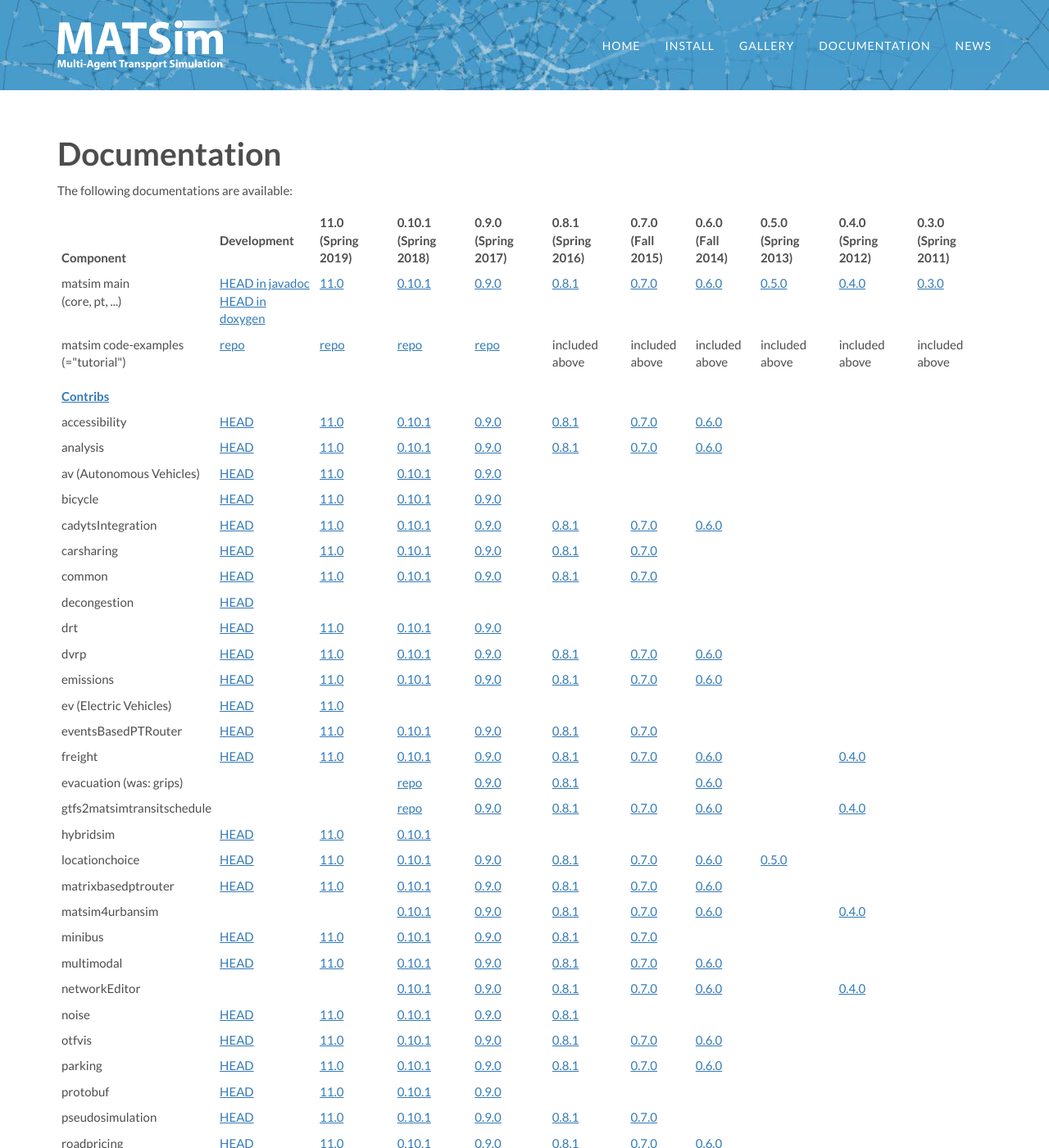
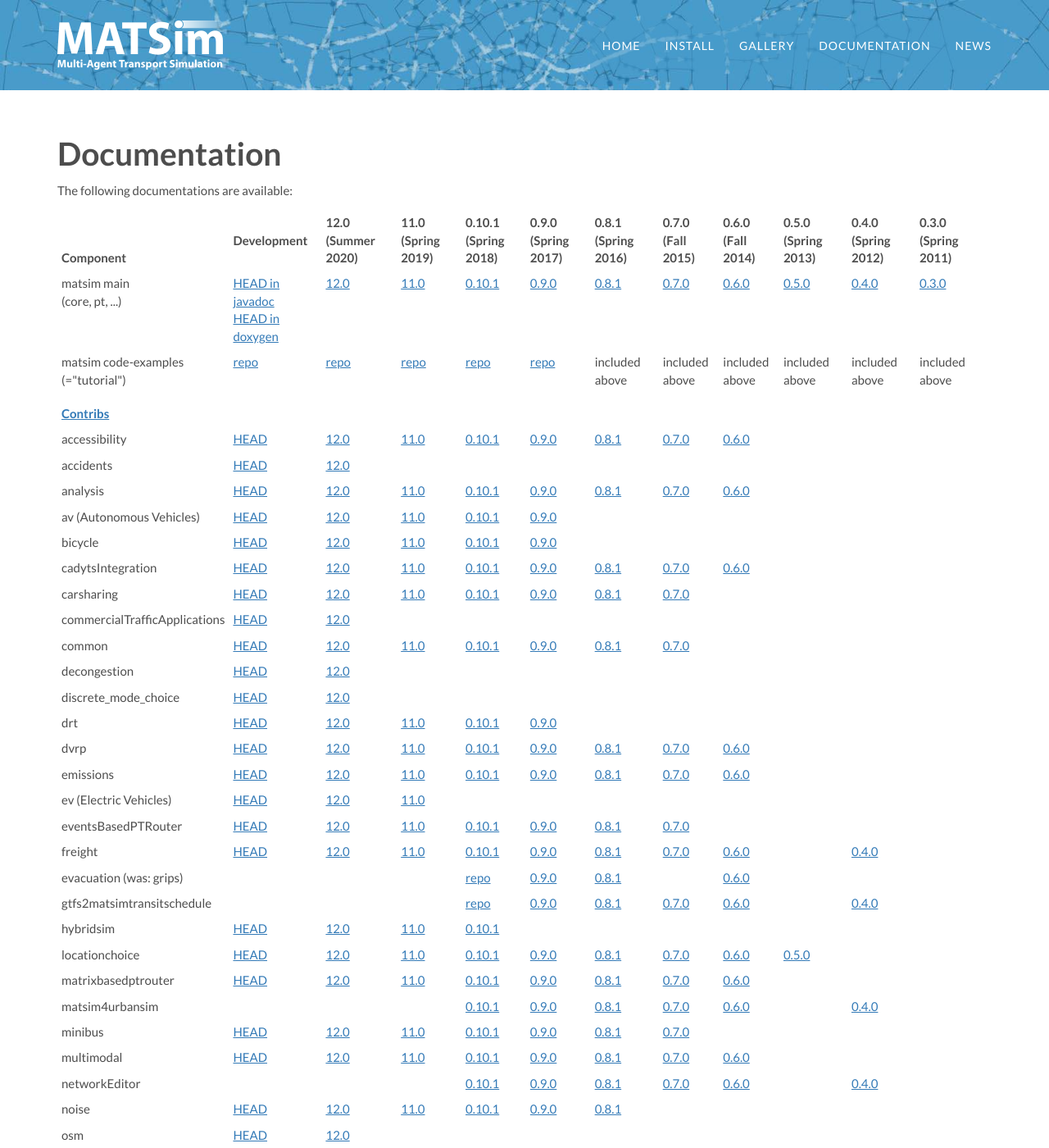
Before and after one commit to matsim-org/jekyll-website, a Jekyll site: the page built from javadoc.md, in a window 1280 px wide and 1400 px high. Shown: the whole window at 82% size. Built offline with Jekyll 4.4.1, drawn with Linux system fonts in a browser that asks for light colours; some web fonts are replaced; some of the changed text lies outside the part shown.

Commit message:
update javadocs with release 12 javadoc.md

```diff
--- a/javadoc.md
+++ b/javadoc.md
@@ -16,6 +16,7 @@
 <tr>
 <th scope="col" >Component</th>
 <th scope="col" >Development<br>&nbsp;</th>
+<th scope="col" >12.0<br>(Summer 2020)</th>
 <th scope="col" >11.0<br>(Spring 2019)</th>
 <th scope="col" >0.10.1<br>(Spring 2018)</th>
 <th scope="col" >0.9.0<br>(Spring 2017)</th>
@@ -31,6 +32,7 @@
 <tr>
 <td >matsim main<br>(core, pt, ...)</td>
 <td ><a href="http://ci.matsim.org:8080/job/MATSim_M2/ws/matsim/target/site/apidocs/index.html">HEAD in javadoc</a><br><a href="http://matsim.org/doxygen">HEAD in doxygen</a></td>
+<td ><a href="/apidocs/core/12.0/">12.0</a></td>
 <td ><a href="/apidocs/core/11.0/">11.0</a></td>
 <td ><a href="/apidocs/core/0.10.1/">0.10.1</a></td>
 <td ><a href="/apidocs/core/0.9.0/">0.9.0</a></td>
@@ -44,6 +46,7 @@
 <tr>
 <td >matsim code-examples<br>(="tutorial")</td>
 <!-- <td ><a href="http://ci.matsim.org:8080/view/All/job/MATSim_tutorial/javadoc/index.html">HEAD</a></td> -->
+<td><a href="https://github.com/matsim-org/matsim-code-examples">repo</a></td>
 <td><a href="https://github.com/matsim-org/matsim-code-examples">repo</a></td>
 <td><a href="https://github.com/matsim-org/matsim-code-examples">repo</a></td>
 <td><a href="https://github.com/matsim-org/matsim-code-examples">repo</a></td>
@@ -65,9 +68,11 @@
 <td ></td>
 <td ></td>
 <td ></td>
+<td ></td>
 </tr>
 <tr>
 <td ><strong><a href="/extensions">Contribs</a></strong></td>
+<td ></td>
 <td ></td>
 <td ></td>
 <td ></td>
@@ -80,6 +85,7 @@
 <tr>
 <td >accessibility</td>
 <td ><a href="http://ci.matsim.org:8080/job/MATSim_contrib_M2/ws/contribs/accessibility/target/site/apidocs/index.html">HEAD</a></td>
+<td ><a href="/apidocs/accessibility/12.0/">12.0</a></td>
 <td ><a href="/apidocs/accessibility/11.0/">11.0</a></td>
 <td ><a href="/apidocs/accessibility/0.10.1/">0.10.1</a></td>
 <td ><a href="/apidocs/accessibility/0.9.0/">0.9.0</a></td>
@@ -91,8 +97,23 @@
 <td ></td>
 </tr>
 <tr>
+<td >accidents</td>
+<td ><a href="http://ci.matsim.org:8080/job/MATSim_contrib_M2/ws/contribs/accidents/target/site/apidocs/index.html">HEAD</a></td>
+<td ><a href="/apidocs/accidents/12.0/">12.0</a></td>
+<td ></td>
+<td ></td>
+<td ></td>
+<td ></td>
+<td ></td>
+<td ></td>
+<td ></td>
+<td ></td>
+<td ></td>
+</tr>
+<tr>
 <td >analysis</td>
 <td ><a href="http://ci.matsim.org:8080/job/MATSim_contrib_M2/ws/contribs/analysis/target/site/apidocs/index.html">HEAD</a></td>
+<td ><a href="/apidocs/analysis/12.0/">12.0</a></td>
 <td ><a href="/apidocs/analysis/11.0/">11.0</a></td>
 <td ><a href="/apidocs/analysis/0.10.1/">0.10.1</a></td>
 <td ><a href="/apidocs/analysis/0.9.0/">0.9.0</a></td>
@@ -106,6 +127,7 @@
 <tr>
 <td >av (Autonomous Vehicles)</td>
 <td ><a href="http://ci.matsim.org:8080/job/MATSim_contrib_M2/ws/contribs/av/target/site/apidocs/index.html">HEAD</a></td>
+<td ><a href="/apidocs/av/12.0/">12.0</a></td>
 <td ><a href="/apidocs/av/11.0/">11.0</a></td>
 <td ><a href="/apidocs/av/0.10.1/">0.10.1</a></td>
 <td ><a href="/apidocs/av/0.9.0/">0.9.0</a></td>
@@ -119,6 +141,7 @@
 <tr>
 <td >bicycle</td>
 <td ><a href="http://ci.matsim.org:8080/job/MATSim_contrib_M2/ws/contribs/bicycle/target/site/apidocs/index.html">HEAD</a></td>
+<td ><a href="/apidocs/bicycle/12.0/">12.0</a></td>
 <td ><a href="/apidocs/bicycle/11.0/">11.0</a></td>
 <td ><a href="/apidocs/bicycle/0.10.1/">0.10.1</a></td>
 <td ><a href="/apidocs/bicycle/0.9.0/">0.9.0</a></td>
@@ -132,6 +155,7 @@
 <tr>
 <td >cadytsIntegration</td>
 <td ><a href="http://ci.matsim.org:8080/job/MATSim_contrib_M2/ws/contribs/cadytsIntegration/target/site/apidocs/index.html">HEAD</a></td>
+<td ><a href="/apidocs/cadytsIntegration/12.0/">12.0</a></td>
 <td ><a href="/apidocs/cadytsIntegration/11.0/">11.0</a></td>
 <td ><a href="/apidocs/cadytsIntegration/0.10.1/">0.10.1</a></td>
 <td ><a href="/apidocs/cadytsIntegration/0.9.0/">0.9.0</a></td>
@@ -145,6 +169,7 @@
 <tr>
 <td >carsharing</td>
 <td ><a href="http://ci.matsim.org:8080/job/MATSim_contrib_M2/ws/contribs/carsharing/target/site/apidocs/index.html">HEAD</a></td>
+<td ><a href="/apidocs/carsharing/12.0/">12.0</a></td>
 <td ><a href="/apidocs/carsharing/11.0/">11.0</a></td>
 <td ><a href="/apidocs/carsharing/0.10.1/">0.10.1</a></td>
 <td ><a href="/apidocs/carsharing/0.9.0/">0.9.0</a></td>
@@ -156,8 +181,23 @@
 <td ></td>
 </tr>
 <tr>
+<td >commercialTrafficApplications</td>
+<td ><a href="http://ci.matsim.org:8080/job/MATSim_contrib_M2/ws/contribs/commercialTrafficApplications/target/site/apidocs/index.html">HEAD</a></td>
+<td ><a href="/apidocs/commercialTrafficApplications/12.0/">12.0</a></td>
+<td ></td>
+<td ></td>
+<td ></td>
+<td ></td>
+<td ></td>
+<td ></td>
+<td ></td>
+<td ></td>
+<td ></td>
+</tr>
+<tr>
 <td >common</td>
 <td ><a href="http://ci.matsim.org:8080/job/MATSim_contrib_M2/ws/contribs/common/target/site/apidocs/index.html">HEAD</a></td>
+<td ><a href="/apidocs/common/12.0/">12.0</a></td>
 <td ><a href="/apidocs/common/11.0/">11.0</a></td>
 <td ><a href="/apidocs/common/0.10.1/">0.10.1</a></td>
 <td ><a href="/apidocs/common/0.9.0/">0.9.0</a></td>
@@ -171,6 +211,23 @@
 <tr>
 <td >decongestion</td>
 <td ><a href="http://ci.matsim.org:8080/job/MATSim_contrib_M2/ws/contribs/decongestion/target/site/apidocs/index.html">HEAD</a></td>
+<td ><a href="/apidocs/decongestion/12.0/">12.0</a></td>
+<td ></td>
+<td ></td>
+<td ></td>
+<td ></td>
+<td ></td>
+<td ></td>
+<td ></td>
+<td ></td>
+<td ></td>
+<td ></td>
+</tr>
+<tr>
+<td >discrete_mode_choice</td>
+<td ><a href="http://ci.matsim.org:8080/job/MATSim_contrib_M2/ws/contribs/discrete_mode_choice/target/site/apidocs/index.html">HEAD</a></td>
+<td ><a href="/apidocs/discrete_mode_choice/12.0/">12.0</a></td>
+<td ></td>
 <td ></td>
 <td ></td>
 <td ></td>
@@ -184,6 +241,7 @@
 <tr>
 <td >drt</td>
 <td ><a href="http://ci.matsim.org:8080/job/MATSim_contrib_M2/ws/contribs/drt/target/site/apidocs/index.html">HEAD</a></td>
+<td ><a href="/apidocs/drt/12.0/">12.0</a></td>
 <td ><a href="/apidocs/drt/11.0/">11.0</a></td>
 <td ><a href="/apidocs/drt/0.10.1/">0.10.1</a></td>
 <td ><a href="/apidocs/drt/0.9.0/">0.9.0</a></td>
@@ -197,6 +255,7 @@
 <tr>
 <td >dvrp</td>
 <td ><a href="http://ci.matsim.org:8080/job/MATSim_contrib_M2/ws/contribs/dvrp/target/site/apidocs/index.html">HEAD</a></td>
+<td ><a href="/apidocs/dvrp/12.0/">12.0</a></td>
 <td ><a href="/apidocs/dvrp/11.0/">11.0</a></td>
 <td ><a href="/apidocs/dvrp/0.10.1/">0.10.1</a></td>
 <td ><a href="/apidocs/dvrp/0.9.0/">0.9.0</a></td>
@@ -210,6 +269,7 @@
 <tr>
 <td >emissions</td>
 <td ><a href="http://ci.matsim.org:8080/job/MATSim_contrib_M2/ws/contribs/emissions/target/site/apidocs/index.html">HEAD</a></td>
+<td ><a href="/apidocs/emissions/12.0/">12.0</a></td>
 <td ><a href="/apidocs/emissions/11.0/">11.0</a></td>
 <td ><a href="/apidocs/emissions/0.10.1/">0.10.1</a></td>
 <td ><a href="/apidocs/emissions/0.9.0/">0.9.0</a></td>
@@ -223,6 +283,7 @@
 <tr>
 <td >ev (Electric Vehicles)</td>
 <td ><a href="http://ci.matsim.org:8080/job/MATSim_contrib_M2/ws/contribs/ev/target/site/apidocs/index.html">HEAD</a></td>
+<td ><a href="/apidocs/ev/12.0/">12.0</a></td>
 <td ><a href="/apidocs/ev/11.0/">11.0</a></td>
 <td ></td>
 <td ></td><td >
@@ -235,6 +296,7 @@
 <tr>
 <td >eventsBasedPTRouter</td>
 <td ><a href="http://ci.matsim.org:8080/job/MATSim_contrib_M2/ws/contribs/eventsBasedPTRouter/target/site/apidocs/index.html">HEAD</a></td>
+<td ><a href="/apidocs/eventsBasedPTRouter/12.0/">12.0</a></td>
 <td ><a href="/apidocs/eventsBasedPTRouter/11.0/">11.0</a></td>
 <td ><a href="/apidocs/eventsBasedPTRouter/0.10.1/">0.10.1</a></td>
 <td ><a href="/apidocs/eventsBasedPTRouter/0.9.0/">0.9.0</a></td>
@@ -248,6 +310,7 @@
 <tr>
 <td >freight</td>
 <td ><a href="http://ci.matsim.org:8080/job/MATSim_contrib_M2/ws/contribs/freight/target/site/apidocs/index.html">HEAD</a></td>
+<td ><a href="/apidocs/freight/12.0/">12.0</a></td>
 <td ><a href="/apidocs/freight/11.0/">11.0</a></td>
 <td ><a href="/apidocs/freight/0.10.1/">0.10.1</a></td>
 <td ><a href="/apidocs/freight/0.9.0/">0.9.0</a></td>
@@ -260,6 +323,7 @@
 </tr>
 <tr>
 <td >evacuation (was: grips)</td>
+<td ></td>
 <td ></td>
 <td ></td>
 <td ><a href="https://github.com/matsim-org/evacuation-web-app">repo</a></td>
@@ -275,6 +339,7 @@
 <td >gtfs2matsimtransitschedule</td>
 <td ></td>
 <td ></td>
+<td ></td>
 <td ><a href="https://github.com/matsim-org/GTFS2MATSim">repo</a></td>
 <td ><a href="/apidocs/gtfs2matsimtransitschedule/0.9.0/">0.9.0</a></td>
 <td ><a href="/apidocs/gtfs2matsimtransitschedule/0.8.1/">0.8.1</a></td>
@@ -287,6 +352,7 @@
 <tr>
 <td >hybridsim</td>
 <td ><a href="http://ci.matsim.org:8080/job/MATSim_contrib_M2/ws/contribs/hybridsim/target/site/apidocs/index.html">HEAD</a></td>
+<td ><a href="/apidocs/hybridsim/12.0/">12.0</a></td>
 <td ><a href="/apidocs/hybridsim/11.0/">11.0</a></td>
 <td ><a href="/apidocs/hybridsim/0.10.1/">0.10.1</a></td>
 <td ></td>
@@ -300,6 +366,7 @@
 <tr>
 <td >locationchoice</td>
 <td ><a href="http://ci.matsim.org:8080/job/MATSim_contrib_M2/ws/contribs/locationchoice/target/site/apidocs/index.html">HEAD</a></td>
+<td ><a href="/apidocs/locationchoice/12.0/">12.0</a></td>
 <td ><a href="/apidocs/locationchoice/11.0/">11.0</a></td>
 <td ><a href="/apidocs/locationchoice/0.10.1/">0.10.1</a></td>
 <td ><a href="/apidocs/locationchoice/0.9.0/">0.9.0</a></td>
@@ -313,6 +380,7 @@
 <tr>
 <td >matrixbasedptrouter</td>
 <td ><a href="http://ci.matsim.org:8080/job/MATSim_contrib_M2/ws/contribs/matrixbasedptrouter/target/site/apidocs/index.html">HEAD</a></td>
+<td ><a href="/apidocs/matrixbasedptrouter/12.0/">12.0</a></td>
 <td ><a href="/apidocs/matrixbasedptrouter/11.0/">11.0</a></td>
 <td ><a href="/apidocs/matrixbasedptrouter/0.10.1/">0.10.1</a></td>
 <td ><a href="/apidocs/matrixbasedptrouter/0.9.0/">0.9.0</a></td>
@@ -330,6 +398,7 @@
 <!-- phased out -->
 </td>
 <td ></td>
+<td ></td>
 <td ><a href="/apidocs/matsim4urbansim/0.10.1/">0.10.1</a></td>
 <td ><a href="/apidocs/matsim4urbansim/0.9.0/">0.9.0</a></td>
 <td ><a href="/apidocs/matsim4urbansim/0.8.1/">0.8.1</a></td>
@@ -342,6 +411,7 @@
 <tr>
 <td >minibus</td>
 <td ><a href="http://ci.matsim.org:8080/job/MATSim_contrib_M2/ws/contribs/minibus/target/site/apidocs/index.html">HEAD</a></td>
+<td ><a href="/apidocs/minibus/12.0/">12.0</a></td>
 <td ><a href="/apidocs/minibus/11.0/">11.0</a></td>
 <td ><a href="/apidocs/minibus/0.10.1/">0.10.1</a></td>
 <td ><a href="/apidocs/minibus/0.9.0/">0.9.0</a></td>
@@ -355,6 +425,7 @@
 <tr>
 <td >multimodal</td>
 <td ><a href="http://ci.matsim.org:8080/job/MATSim_contrib_M2/ws/contribs/multimodal/target/site/apidocs/index.html">HEAD</a></td>
+<td ><a href="/apidocs/multimodal/12.0/">12.0</a></td>
 <td ><a href="/apidocs/multimodal/11.0/">11.0</a></td>
 <td ><a href="/apidocs/multimodal/0.10.1/">0.10.1</a></td>
 <td ><a href="/apidocs/multimodal/0.9.0/">0.9.0</a></td>
@@ -371,6 +442,7 @@
 <!-- phased out -->
 </td>
 <td ></td>
+<td ></td>
 <td ><a href="/apidocs/networkEditor/0.10.1/">0.10.1</a></td>
 <td ><a href="/apidocs/networkEditor/0.9.0/">0.9.0</a></td>
 <td ><a href="/apidocs/networkEditor/0.8.1/">0.8.1</a></td>
@@ -383,6 +455,7 @@
 <tr>
 <td >noise</td>
 <td ><a href="http://ci.matsim.org:8080/job/MATSim_contrib_M2/ws/contribs/noise/target/site/apidocs/index.html">HEAD</a></td>
+<td ><a href="/apidocs/noise/12.0/">12.0</a></td>
 <td ><a href="/apidocs/noise/11.0/">11.0</a></td>
 <td ><a href="/apidocs/noise/0.10.1/">0.10.1</a></td>
 <td ><a href="/apidocs/noise/0.9.0/">0.9.0</a></td>
@@ -394,8 +467,24 @@
 <td ></td>
 </tr>
 <tr>
+<td >osm</td>
+<td ><a href="http://ci.matsim.org:8080/job/MATSim_contrib_M2/ws/contribs/osm/target/site/apidocs/index.html">HEAD</a></td>
+<td ><a href="/apidocs/osm/12.0/">12.0</a></td>
+<td ></td>
+<td ></td>
+<td ></td>
+<td ></td>
+<td ></td>
+<td ></td>
+<td ></td>
+<td ></td>
+<td ></td>
+<td ></td>
+</tr>
+<tr>
 <td >otfvis</td>
 <td ><a href="http://ci.matsim.org:8080/job/MATSim_contrib_M2/ws/contribs/otfvis/target/site/apidocs/index.html">HEAD</a></td>
+<td ><a href="/apidocs/otfvis/12.0/">12.0</a></td>
 <td ><a href="/apidocs/otfvis/11.0/">11.0</a></td>
 <td ><a href="/apidocs/otfvis/0.10.1/">0.10.1</a></td>
 <td ><a href="/apidocs/otfvis/0.9.0/">0.9.0</a></td>
@@ -409,6 +498,7 @@
 <tr>
 <td >parking</td>
 <td ><a href="http://ci.matsim.org:8080/job/MATSim_contrib_M2/ws/contribs/parking/target/site/apidocs/index.html">HEAD</a></td>
+<td ><a href="/apidocs/parking/12.0/">12.0</a></td>
 <td ><a href="/apidocs/parking/11.0/">11.0</a></td>
 <td ><a href="/apidocs/parking/0.10.1/">0.10.1</a></td>
 <td ><a href="/apidocs/parking/0.9.0/">0.9.0</a></td>
@@ -422,6 +512,7 @@
 <tr>
 <td >protobuf</td>
 <td ><a href="http://ci.matsim.org:8080/job/MATSim_contrib_M2/ws/contribs/protobuf/target/site/apidocs/index.html">HEAD</a></td>
+<td ><a href="/apidocs/protobuf/12.0/">12.0</a></td>
 <td ><a href="/apidocs/protobuf/11.0/">11.0</a></td>
 <td ><a href="/apidocs/protobuf/0.10.1/">0.10.1</a></td>
 <td ><a href="/apidocs/protobuf/0.9.0/">0.9.0</a></td>
@@ -435,6 +526,7 @@
 <tr>
 <td >pseudosimulation</td>
 <td ><a href="http://ci.matsim.org:8080/job/MATSim_contrib_M2/ws/contribs/pseudosimulation/target/site/apidocs/index.html">HEAD</a></td>
+<td ><a href="/apidocs/pseudosimulation/12.0/">12.0</a></td>
 <td ><a href="/apidocs/pseudosimulation/11.0/">11.0</a></td>
 <td ><a href="/apidocs/pseudosimulation/0.10.1/">0.10.1</a></td>
 <td ><a href="/apidocs/pseudosimulation/0.9.0/">0.9.0</a></td>
@@ -448,6 +540,7 @@
 <tr>
 <td >roadpricing</td>
 <td ><a href="http://ci.matsim.org:8080/job/MATSim_contrib_M2/ws/contribs/roadpricing/target/site/apidocs/index.html">HEAD</a></td>
+<td ><a href="/apidocs/roadpricing/12.0/">12.0</a></td>
 <td ><a href="/apidocs/roadpricing/11.0/">11.0</a></td>
 <td ><a href="/apidocs/roadpricing/0.10.1/">0.10.1</a></td>
 <td ><a href="/apidocs/roadpricing/0.9.0/">0.9.0</a></td>
@@ -461,6 +554,7 @@
 <tr>
 <td >signals</td>
 <td ><a href="http://ci.matsim.org:8080/job/MATSim_contrib_M2/ws/contribs/signals/target/site/apidocs/index.html">HEAD</a></td>
+<td ><a href="/apidocs/signals/12.0/">12.0</a></td>
 <td ><a href="/apidocs/signals/11.0/">11.0</a></td>
 <td ><a href="/apidocs/signals/0.10.1/">0.10.1</a></td>
 <td ><a href="/apidocs/signals/0.9.0/">0.9.0</a></td>
@@ -478,6 +572,7 @@
 <!-- phased out -->
 </td>
 <td ></td>
+<td ></td>
 <td ><a href="/apidocs/socnetgen/0.10.1/">0.10.1</a></td>
 <td ><a href="/apidocs/socnetgen/0.9.0/">0.9.0</a></td>
 <td ><a href="/apidocs/socnetgen/0.8.1/">0.8.1</a></td>
@@ -490,6 +585,7 @@
 <tr>
 <td >socnetsim</td>
 <td ><a href="http://ci.matsim.org:8080/job/MATSim_contrib_M2/ws/contribs/socnetsim/target/site/apidocs/index.html">HEAD</a></td>
+<td ><a href="/apidocs/socnetsim/12.0/">12.0</a></td>
 <td ><a href="/apidocs/socnetsim/11.0/">11.0</a></td>
 <td ><a href="/apidocs/socnetsim/0.10.1/">0.10.1</a></td>
 <td ><a href="/apidocs/socnetsim/0.9.0/">0.9.0</a></td>
@@ -503,6 +599,7 @@
 <tr>
 <td >taxi</td>
 <td ><a href="http://ci.matsim.org:8080/job/MATSim_contrib_M2/ws/contribs/taxi/target/site/apidocs/index.html">HEAD</a></td>
+<td ><a href="/apidocs/taxi/12.0/">12.0</a></td>
 <td ><a href="/apidocs/taxi/11.0/">11.0</a></td>
 <td ><a href="/apidocs/taxi/0.10.1/">0.10.1</a></td>
 <td ><a href="/apidocs/taxi/0.9.0/">0.9.0</a></td>
@@ -520,6 +617,7 @@
 <!-- phased out -->
 </td>
 <td ></td>
+<td ></td>
 <td ><a href="/apidocs/transEnergySim/0.10.1/">0.10.1</a></td>
 <td ><a href="/apidocs/transEnergySim/0.9.0/">0.9.0</a></td>
 <td ><a href="/apidocs/transEnergySim/0.8.1/">0.8.1</a></td>
@@ -536,9 +634,25 @@
 <!-- phased out -->
 </td>
 <td ></td>
+<td ></td>
 <td ><a href="/apidocs/travelsummary/0.10.1/">0.10.1</a></td>
 <td ><a href="/apidocs/travelsummary/0.9.0/">0.9.0</a></td>
 <td ><a href="/apidocs/travelsummary/0.8.1/">0.8.1</a></td>
+<td ></td>
+<td ></td>
+<td ></td>
+<td ></td>
+</tr>
+<tr>
+<td >vsp</td>
+<td ><a href="http://ci.matsim.org:8080/job/MATSim_contrib_M2/ws/contribs/vsp/target/site/apidocs/index.html">HEAD</a></td>
+<td ><a href="/apidocs/vsp/12.0/">12.0</a></td>
+<td ></td>
+<td ></td>
+<td ></td>
+<td ></td>
+<td ></td>
+<td ></td>
 <td ></td>
 <td ></td>
 <td ></td>
@@ -551,6 +665,7 @@
 <!-- phased out -->
 </td>
 <td ></td>
+<td ></td>
 <td ><a href="/apidocs/wagonSim/0.10.1/">0.10.1</a></td>
 <td ><a href="/apidocs/wagonSim/0.9.0/">0.9.0</a></td>
 <td ><a href="/apidocs/wagonSim/0.8.1/">0.8.1</a></td>
```
